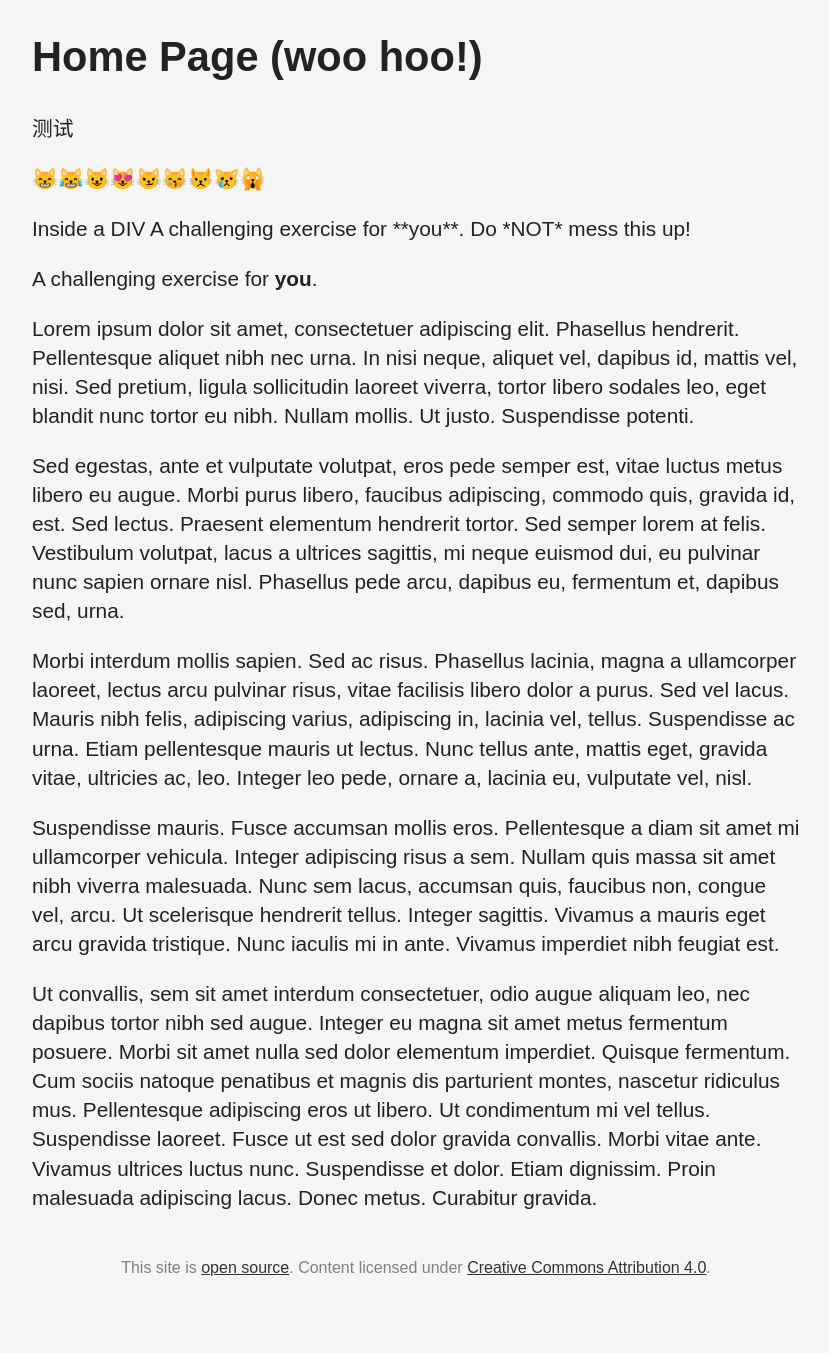
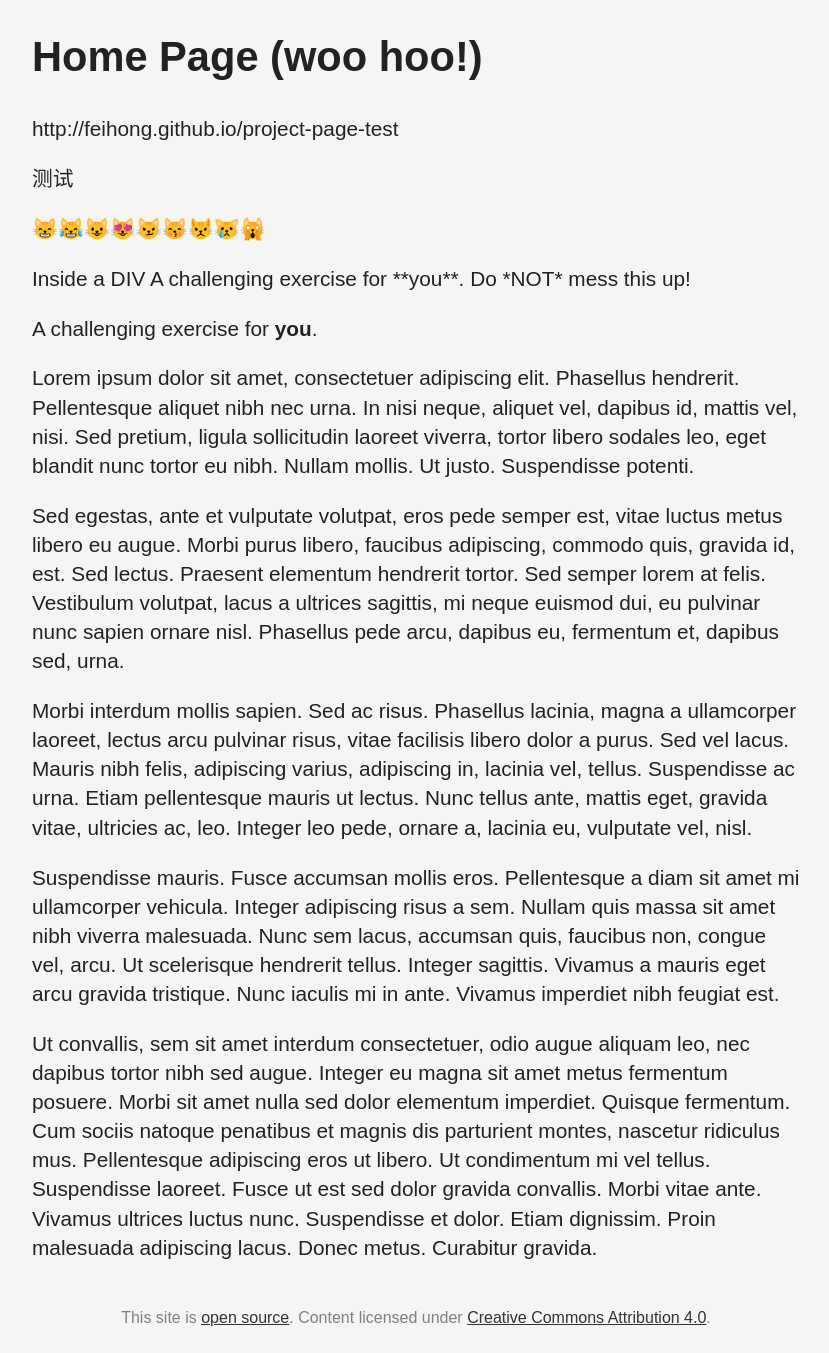
Before and after one commit to feihong/project-page-test, a Jekyll site: the page built from index.md, in a window 1280 px wide. Shown: the whole page, without its empty margins (224-1053 px from the left). Built offline with Jekyll 4.4.1, drawn with Linux system fonts in a browser that asks for light colours; nearby versions of some CDN libraries; before the commit the page ends 1303 px from its top, so only the background shows below that; some of the changed lines change nothing that is shown.

Commit message:
Update index.md

```diff
--- a/index.md
+++ b/index.md
@@ -1,6 +1,9 @@
 ---
 title: Home Page (woo hoo!)
 ---
+
+http://feihong.github.io/project-page-test
+
 测试
 
 😸😹😺😻😼😽😾😿🙀
```
